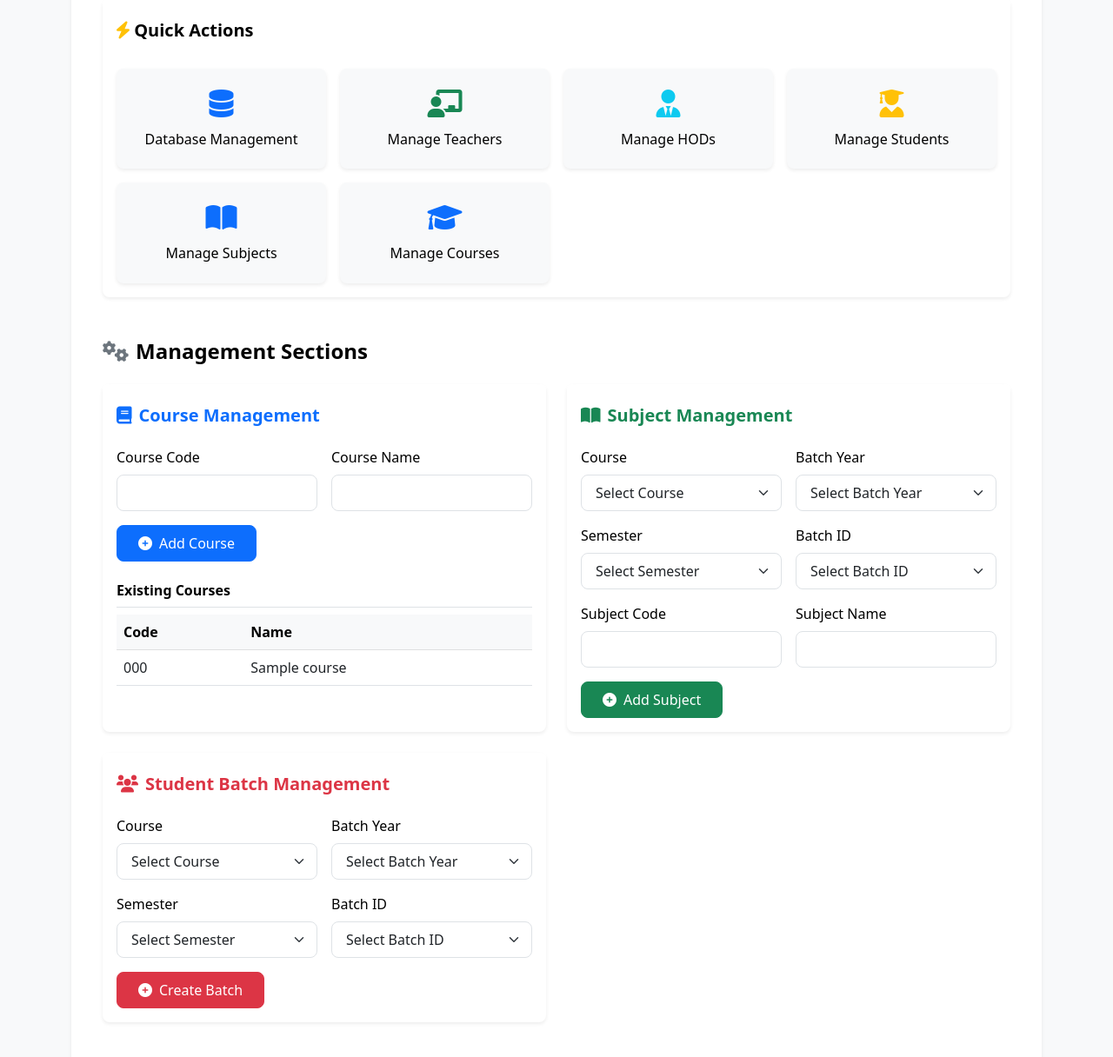
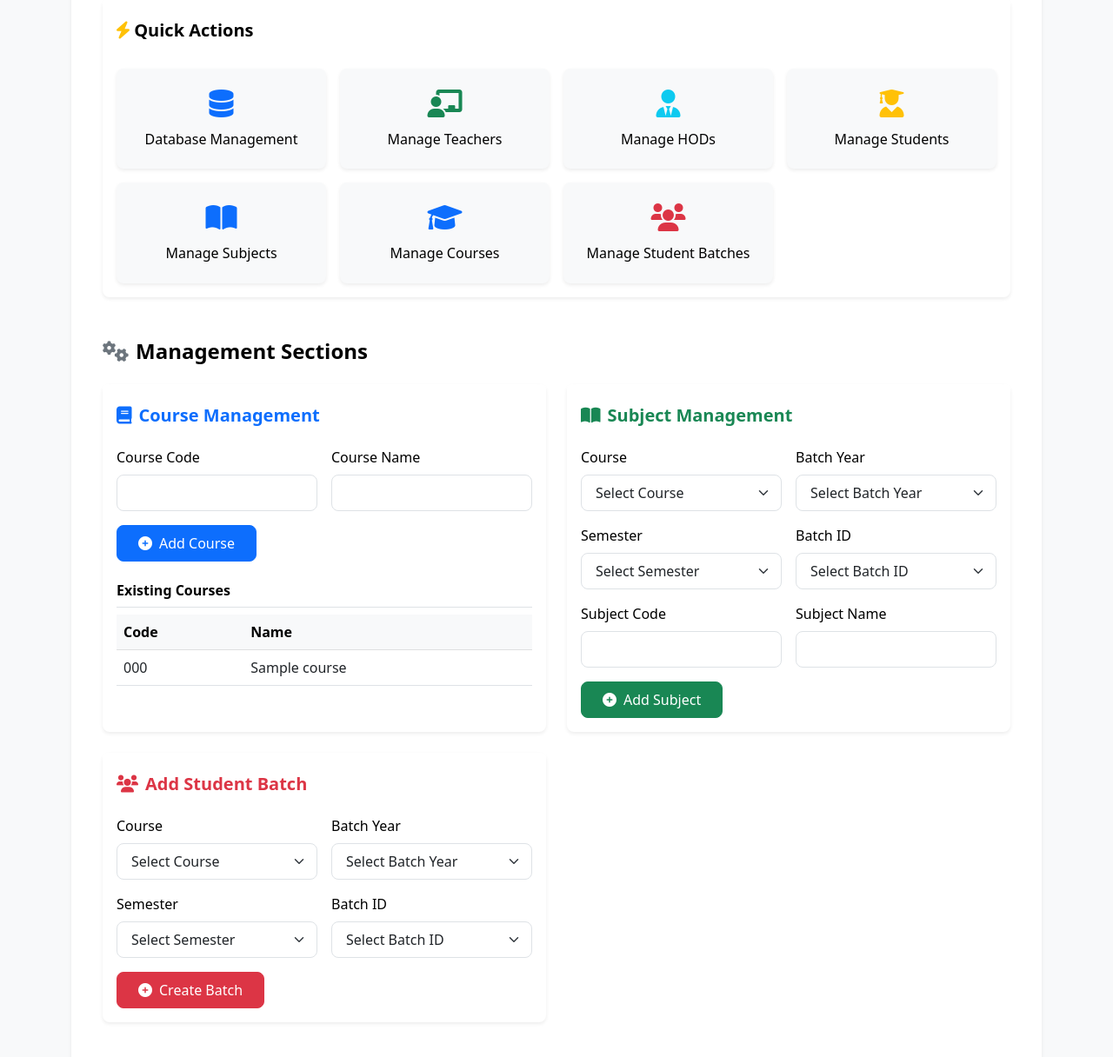
Before and after one commit to akashcodejames/ERP-SYSTEM, a Python web app: template templates/dashboard/admin.html in a window 1280 px wide. Shown: the part 310-1526 px from the top of the page at 87% size. Run offline with Jinja, Linux system fonts and the light colour scheme; the template is opened without the code that fills it: most values are stand-ins (such as "Sample title", 1, 10 or a date in 2020).

Commit message:
6 commit

```diff
--- a/templates/dashboard/admin.html
+++ b/templates/dashboard/admin.html
@@ -79,7 +79,16 @@
                         </div>
                     </a>
                 </div>
-
+                <div class="col-md-3 col-sm-6">
+                    <a href="{{ url_for('auth.manage_batches') }}" class="text-decoration-none">
+                        <div class="card h-100 border-0 bg-light rounded-3 hover-shadow transition">
+                            <div class="card-body text-center py-4">
+                                <i class="fas fa-users text-danger fa-2x mb-3"></i>
+                                <h6 class="mb-0">Manage Student Batches</h6>
+                            </div>
+                        </div>
+                    </a>
+                </div>
 
             </div>
         </div>
@@ -200,7 +209,7 @@
         <div class="col-lg-6">
             <div class="card shadow-sm border-0 rounded-3 h-100">
                 <div class="card-header bg-white border-0 d-flex justify-content-between align-items-center pt-4">
-                    <h5 class="fw-bold text-danger mb-0"><i class="fas fa-users me-2"></i>Student Batch Management</h5>
+                    <h5 class="fw-bold text-danger mb-0"><i class="fas fa-users me-2"></i>Add Student Batch </h5>
                 </div>
                 <div class="card-body">
                     <form method="POST" action="{{ url_for('auth.create_student_batch') }}">
```
Also changed, not shown: requirements.txt (added, +16 -0 lines).
